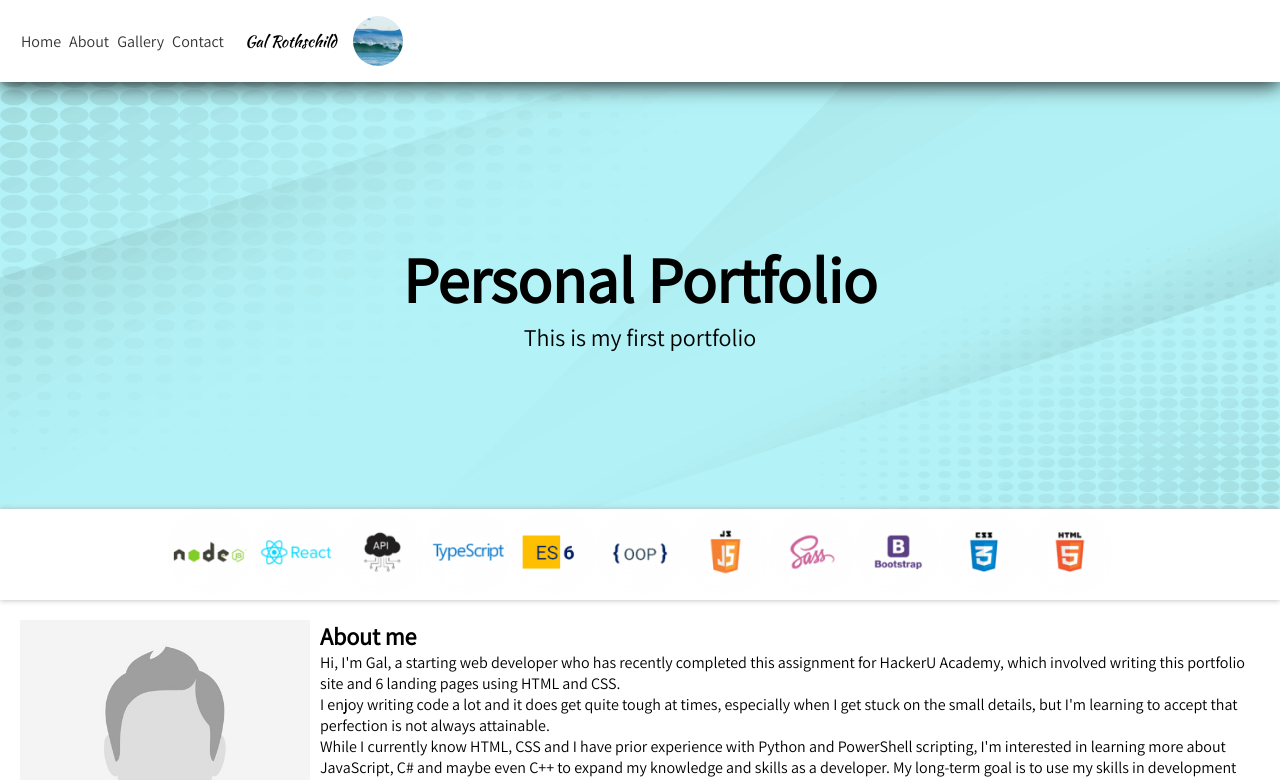
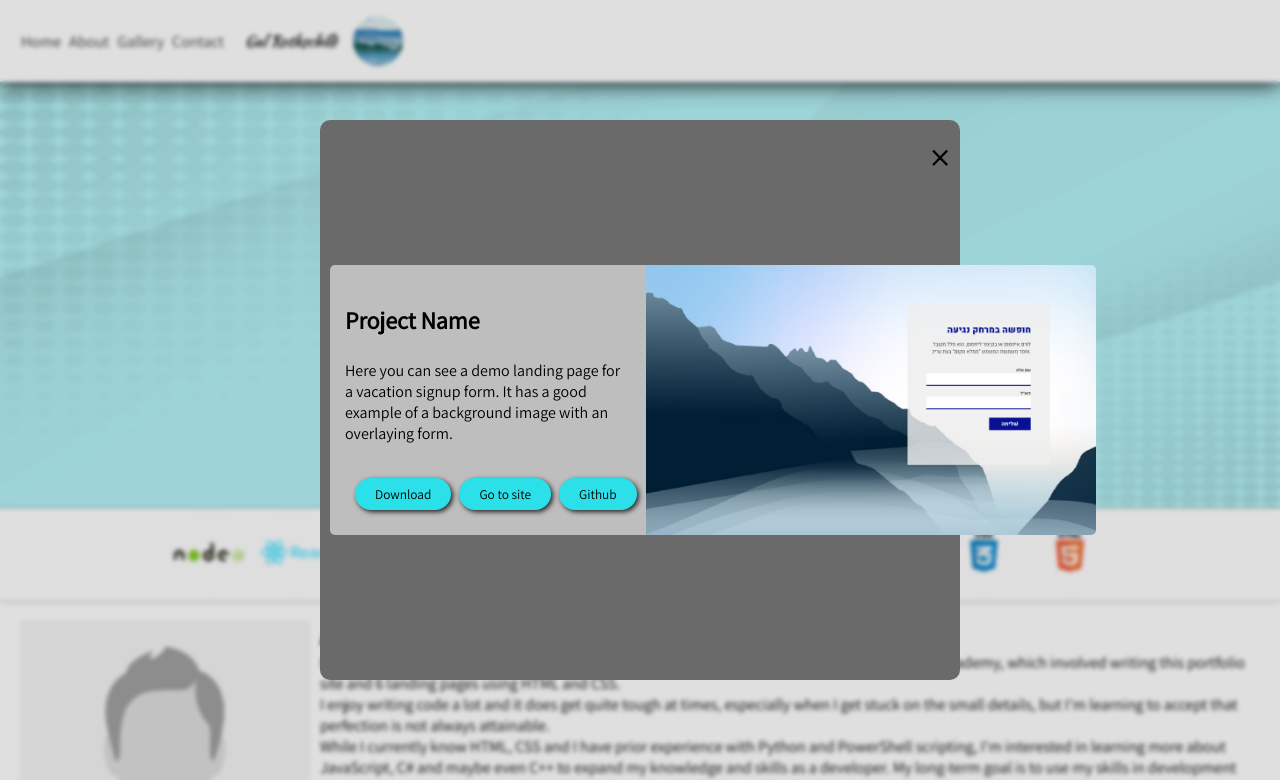
Before and after one commit to galrothschild/galrothschild.github.io, a website with bundled scripts: page index.html in a window 1280 px wide. Shown: the top 780 px of the page. Built offline with nearby package versions, Linux system fonts and the light colour scheme; files whose address does not match are found by name.

Commit message:
making the modal work

```diff
--- a/index.html
+++ b/index.html
@@ -94,40 +94,40 @@
                         <h3>Vacation!</h3>
                         <p>Here you can see a demo landing page for a vacation signup form. It has a good example of
                             a background image with an overlaying form.</p>
-                        <button>Learn More</button>
+                        <button class="modal-open">Learn More</button>
                     </div>
                     <div class="card">
                         <img src="./images/landing pages/landingPage2.png" alt="landing page 2">
                         <h3>Coffee Shop</h3>
                         <p>This is a demo landing page for a coffee shop, you can pick up your favorite cup of joe!
                         </p>
-                        <button>Learn More</button>
+                        <button class="modal-open">Learn More</button>
                     </div>
                     <div class="card">
                         <img src="./images/landing pages/landingPage3.png" alt="landing page 3">
                         <h3>Here and Now</h3>
                         <p>This is a demo for a gradient background with an overlaying form.</p>
-                        <button>Learn More</button>
+                        <button class="modal-open">Learn More</button>
                     </div>
                     <div class="card">
                         <img src="./images/landing pages/landingPage4.png" alt="landing page 4">
                         <h3>Forward!</h3>
                         <p>This is a landing page for marketing, it is done using Bootstrap for most elements to
                             showcase my understanding of it.</p>
-                        <button>Learn More</button>
+                        <button class="modal-open">Learn More</button>
                     </div>
                     <div class="card">
                         <img src="./images/landing pages/landingPage5.png" alt="landing page 5">
                         <h3>Move Forward</h3>
                         <p>This is a showcase of my sass skills, and a good example for a background size changing
                             with the screen size.</p>
-                        <button>Learn More</button>
+                        <button class="modal-open">Learn More</button>
                     </div>
                     <div class="card">
                         <img src="./images/landing pages/landingPage6.png" alt="landing page 6">
                         <h3>Chaser!</h3>
                         <p>This is a demo for a pub offering a free chaser, which is definitely not a scam!</p>
-                        <button>Learn More</button>
+                        <button class="modal-open">Learn More</button>
                     </div>
                 </div>
             </section>
@@ -208,14 +208,22 @@
     </div>
     <div class="modal">
         <div class="modal-overlay">
-            <div class="modal-content">
-                <div class="modal-header">
-                    <button class="modal-close">&times;</button>
-                    <img src="#" alt="project image">
-                    <h2 class="project-name"></h2>
+        </div>
+        <div class="modal-content">
+            <button class="modal-close">&times;</button>
+            <div class="modal-body">
+                <div class="technologies"></div>
+                <h2 class="project-name">Project Name</h2>
+                <p class="description">Here you can see a demo landing page for a vacation signup form. It has a
+                    good example of a background image with an
+                    overlaying form.</p>
+                <div class="button-flex">
+                    <button>Download</button>
+                    <button>Go to site</button>
+                    <button>Github</button>
                 </div>
-
             </div>
+            <img src="./images/landing pages/landingPage1.png" alt="project image">
         </div>
     </div>
     <script>
--- a/script/src/data/projects.data.ts
+++ b/script/src/data/projects.data.ts
@@ -5,7 +5,8 @@ let project1: IProject = {
     name: "Vacation!",
     shortDesc: "Here you can see a demo landing page for a vacation signup form. It has a good example of a background image with an overlaying form.",
     source: "./projects/vacationLandingPage",
-    technologies: ["html", "css"]
+    technologies: ["html", "css"],
+    github: "https://github.com/galrothschild/vacationLandingPage"
 };
 
 let project2: IProject = {
@@ -13,7 +14,8 @@ let project2: IProject = {
     name: "Coffee Shop",
     shortDesc: "This is a demo landing page for a coffee shop, you can pick up your favorite cup of joe!",
     source: "./projects/coffeeLandingPage",
-    technologies: ["html", "css"]
+    technologies: ["html", "css"],
+    github: "https://github.com/galrothschild/coffeeLandingPage"
 };
 
 let project3: IProject = {
@@ -21,7 +23,8 @@ let project3: IProject = {
     name: "Here and Now",
     shortDesc: "This is a demo for a gradient background with an overlaying form.",
     source: "./projects/hereNowLandingPage",
-    technologies: ["html", "css"]
+    technologies: ["html", "css"],
+    github: "https://github.com/galrothschild/hereNowLandingPage"
 };
 
 let project4: IProject = {
@@ -29,7 +32,8 @@ let project4: IProject = {
     name: "Forward!",
     shortDesc: "This is a landing page for marketing, it is done using Bootstrap for most elements to showcase my understanding of it.",
     source: "./projects/moveForwardLandingPage",
-    technologies: ["html", "css", "bootstrap"]
+    technologies: ["html", "css", "bootstrap"],
+    github: "https://github.com/galrothschild/moveForwardLandingPage"
 };
 
 let project5: IProject = {
@@ -37,15 +41,17 @@ let project5: IProject = {
     name: "Move Forward",
     shortDesc: "This is a showcase of some sass, and a good example for a background size changing with the screen size.",
     source: "./projects/hereNowLandingPage",
-    technologies: ["html", "css", "sass"]
+    technologies: ["html", "css", "sass"],
+    github: "https://github.com/galrothschild/hereNowLandingPage"
 };
 
 let project6: IProject = {
     image: "landingPage6.png",
     name: "Forward!",
     shortDesc: "This is a landing page for marketing, it is done using Bootstrap for most elements to showcase my understanding of it.",
-    source: "./projects/hereNowLandingPage",
-    technologies: ["html", "css", "sass"]
+    source: "./projects/chaserLandingPage",
+    technologies: ["html", "css", "sass"],
+    github: "https://github.com/galrothschild/chaserLandingPage"
 };
 
 export const projects: IProject[] = [project1, project2, project3, project4, project5, project6];
--- a/script/src/models/IProject.model.ts
+++ b/script/src/models/IProject.model.ts
@@ -4,4 +4,6 @@ export interface IProject {
     shortDesc: string;
     technologies: string[];
     source: string;
+    github: string;
+
 }
--- a/style/portfolio-style.css
+++ b/style/portfolio-style.css
@@ -21,7 +21,7 @@ h3 {
 
 .button-flex {
     white-space: nowrap;
-    gap: 1rem;
+    gap: 3%;
     display: flex;
     flex-direction: column;
     padding: 0 10px;
@@ -248,7 +248,7 @@ h3 {
     margin: 10px;
 }
 
-.card button,
+.modal .button-flex>button,
 .page-header>button {
     background-color: #2ce0ea;
     border-radius: 20px;
@@ -256,16 +256,18 @@ h3 {
     box-shadow: 2px 2px 5px #252525;
     line-height: 2rem;
     padding: 0 20px;
+    cursor: pointer;
 }
 
-.card button:hover,
+.modal .button-flex>button:hover,
 .page-header>button:hover {
     background-color: #26c0c8;
 }
 
-.card button:active,
+.modal .button-flex>button:active,
 .page-header>button:active {
     transform: scale(0.95);
+    box-shadow: 0px 0px 5px #252525;
 }
 
 /* Contact */
@@ -503,3 +505,59 @@ h3 {
 .side-eng>.page-header>.name {
     margin-left: auto;
 }
+
+/* Modal */
+.modal-content {
+    display: flex;
+    position: fixed;
+    top: 50%;
+    left: 50%;
+    translate: -50% -50%;
+    width: 50vw;
+    height: 70vh;
+    background-color: rgb(106, 106, 106);
+    z-index: 10;
+    align-items: center;
+    padding: 10px;
+    border-radius: 10px;
+
+}
+
+.modal img {
+    aspect-ratio: 5/3;
+    height: 50%;
+    object-fit: cover;
+    border-radius: 0 5px 5px 0;
+}
+
+.modal-close {
+    position: fixed;
+    right: 10px;
+    z-index: 11;
+    background-color: transparent;
+    border: none;
+    font-size: 2.5rem;
+    cursor: pointer;
+    align-self: normal;
+}
+
+.modal-overlay {
+    position: fixed;
+    top: 0;
+    left: 0;
+    width: 100vw;
+    height: 100vh;
+    z-index: 9;
+    background-color: #25252525;
+    backdrop-filter: blur(2px);
+}
+
+.modal-body {
+    padding: 15px;
+    display: flex;
+    flex-direction: column;
+    justify-content: space-between;
+    height: 50%;
+    background-color: #bebebe;
+    border-radius: 5px 0 0 5px;
+}
```
Also changed, not shown: script/dist/data/projects.data.js.
